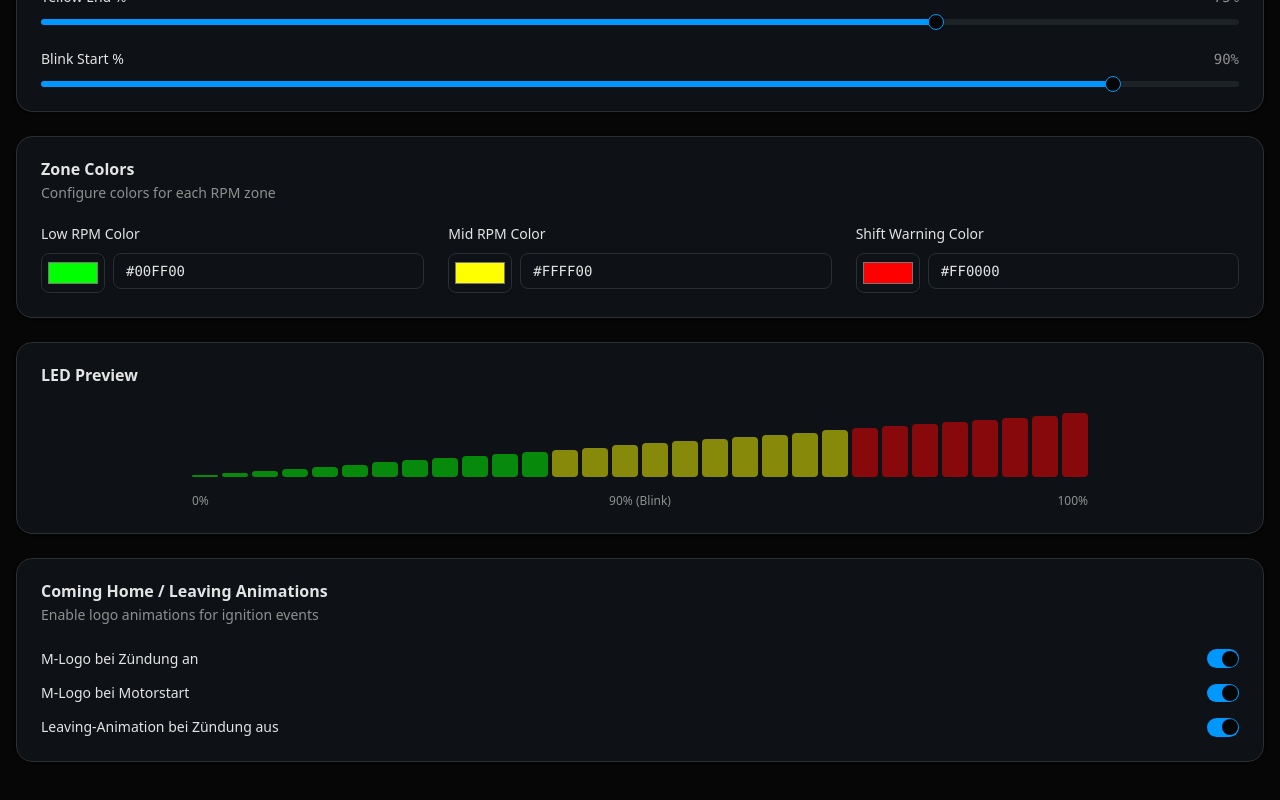
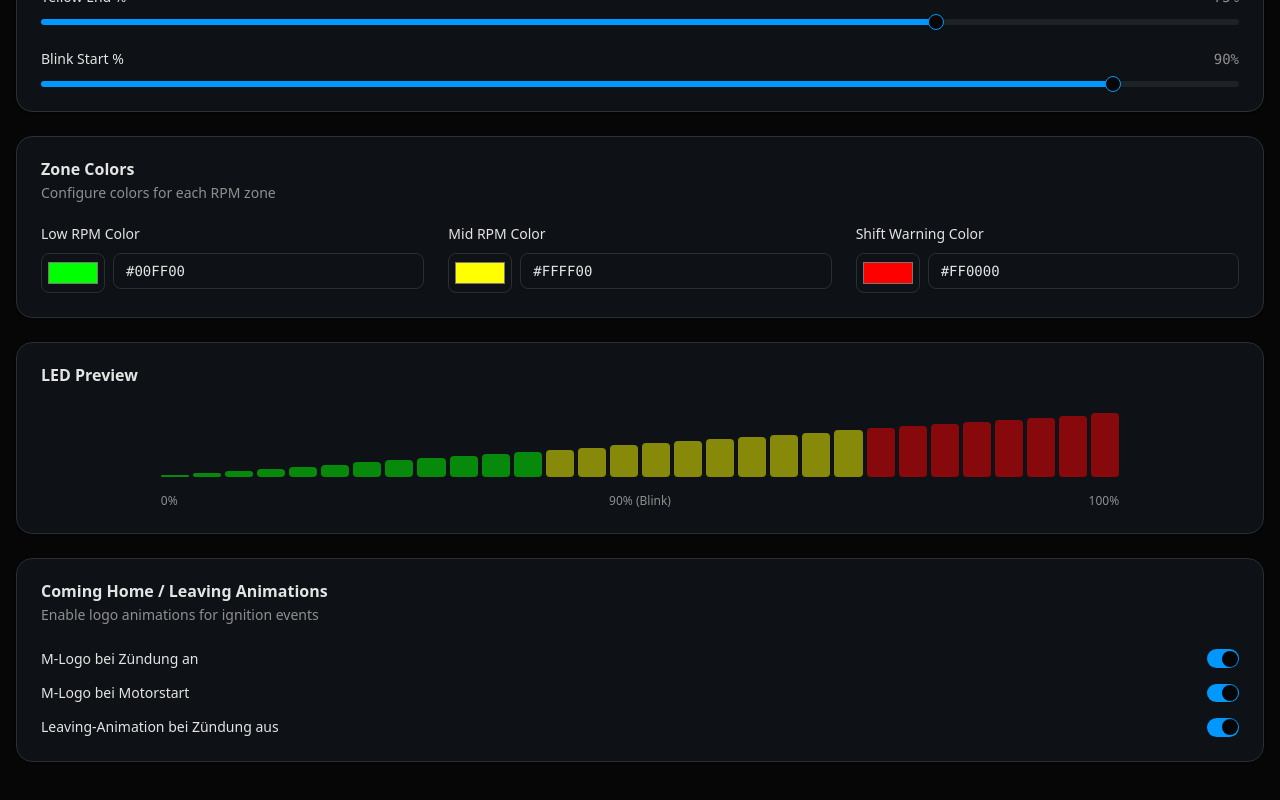
Before and after one commit to Butros55/rpm-counter-web-ui, a React (Vite) app: page / in a window 1280 px wide. Shown: the part 860-1660 px from the top of the page. Built offline with nearby package versions, Linux system fonts and the light colour scheme; no server answers.

Commit message:
Generated by Spark: please make the preview wider again;D like 80% or so of the screen;D

```diff
--- a/src/components/LEDPreview.tsx
+++ b/src/components/LEDPreview.tsx
@@ -26,7 +26,7 @@
         <CardTitle>LED Preview</CardTitle>
       </CardHeader>
       <CardContent>
-        <div className="w-full max-w-4xl mx-auto">
+        <div className="w-[80%] mx-auto">
           <div className="flex gap-1 h-16 items-end">
             {Array.from({ length: segments }).map((_, i) => (
               <div
```
